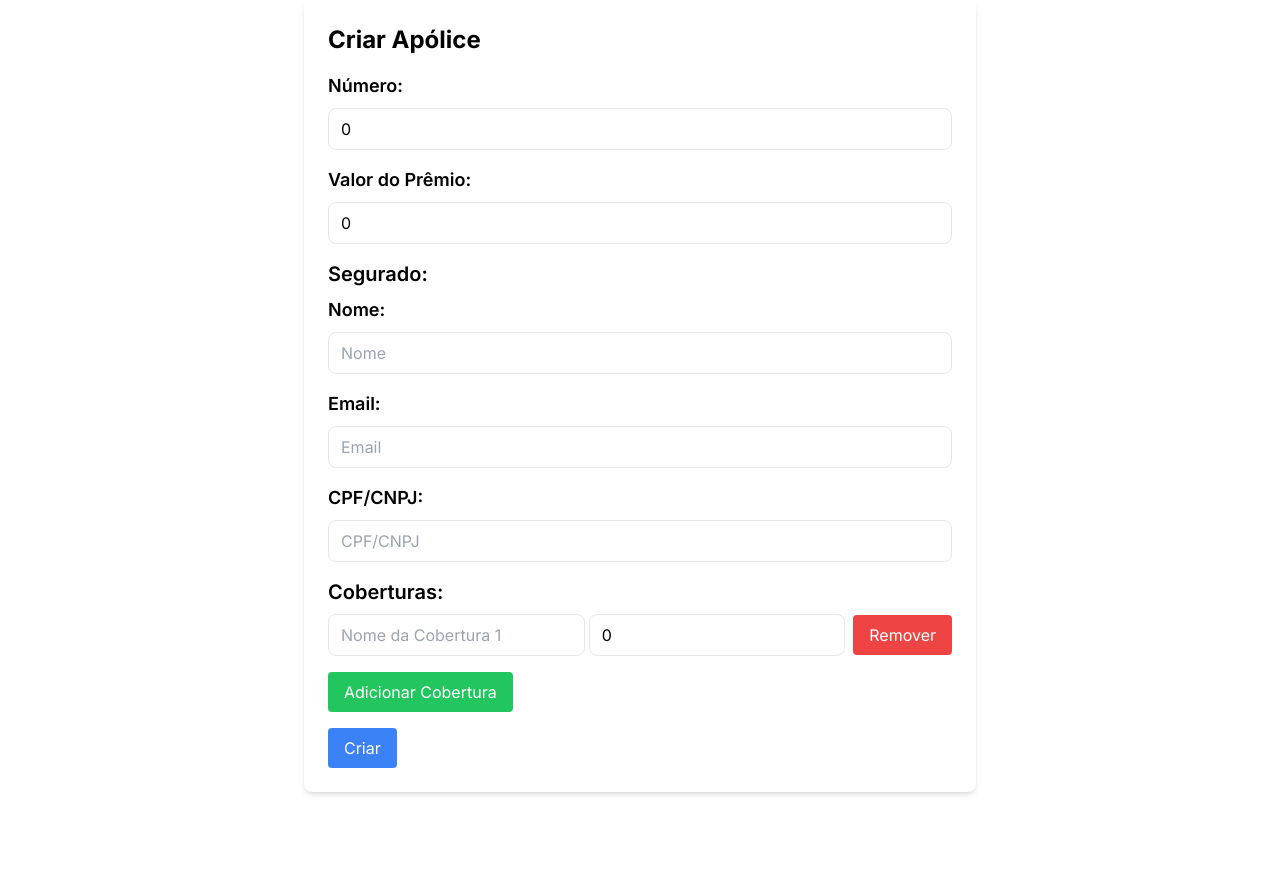
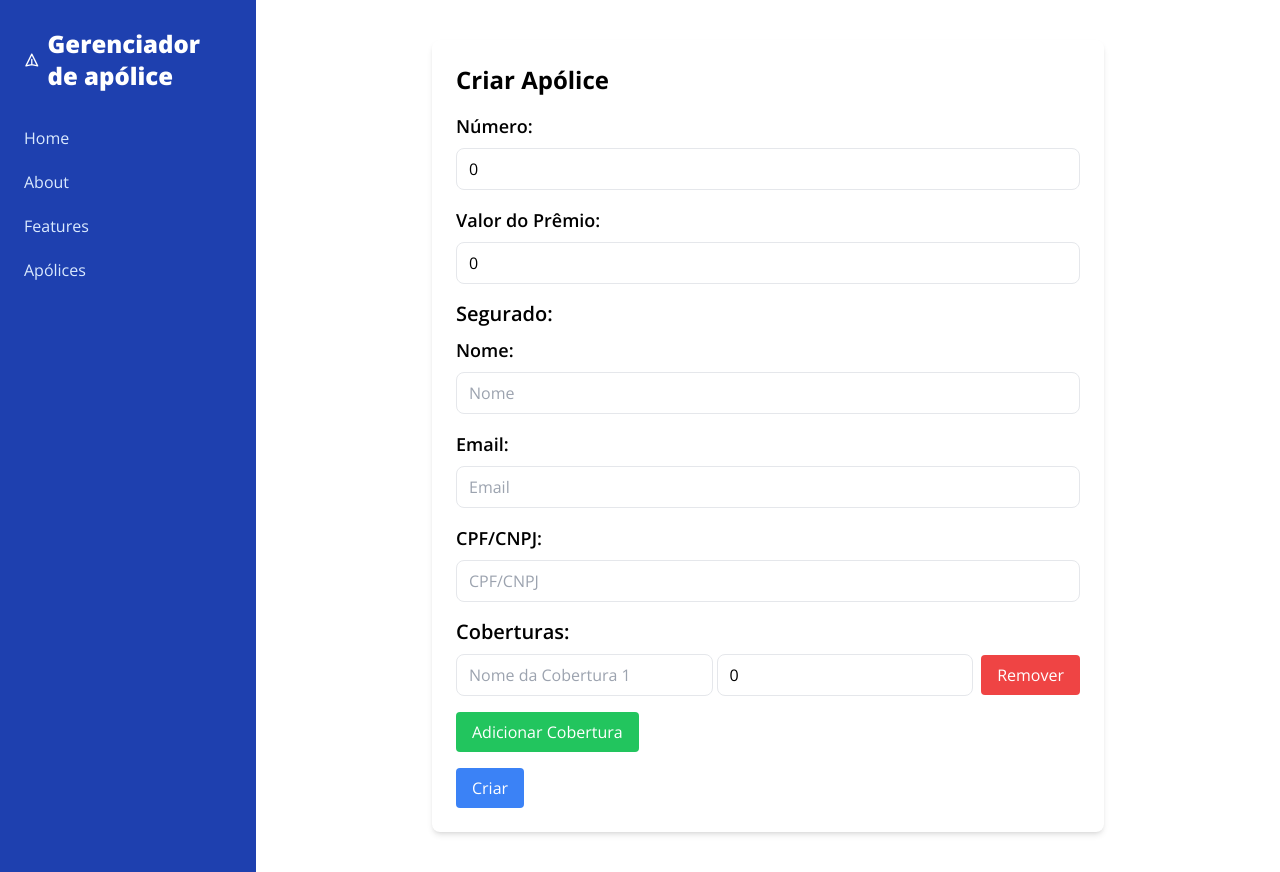
Before and after one commit to iurylemos/policy-management-system, a Next.js app: page /apolice/form in a window 1280 px wide. Before the commit the page ends 800 px from the top, so only its background shows below. Built offline with nearby package versions, Linux system fonts and the light colour scheme.

Commit message:
feat(): adding a sidebar to project

```diff
--- a/app/layout.tsx
+++ b/app/layout.tsx
@@ -1,22 +1,28 @@
+import React from "react";
 import type { Metadata } from "next";
-import { Inter } from "next/font/google";
+import { Open_Sans } from "next/font/google";
 import "./globals.css";
+import ContentProvider from "@/src/client/providers/content.provider";
 
-const inter = Inter({ subsets: ["latin"] });
+const openSans = Open_Sans({ subsets: ["latin"] });
 
 export const metadata: Metadata = {
-  title: "Create Next App",
-  description: "Generated by create next app",
+  title: "Gerenciador de Apolice",
+  description: "Esse projeto foi criado para criar uma apolice e gerenciar",
 };
 
-export default function RootLayout({
-  children,
-}: Readonly<{
-  children: React.ReactNode;
-}>) {
+const RootLayout: React.FC<
+  Readonly<{
+    children: React.ReactNode;
+  }>
+> = ({ children }): JSX.Element => {
   return (
-    <html lang="en">
-      <body className={inter.className}>{children}</body>
+    <html lang="pt-br">
+      <body className={openSans.className}>
+        <ContentProvider>{children}</ContentProvider>
+      </body>
     </html>
   );
-}
+};
+
+export default RootLayout;
--- /dev/null
+++ b/src/client/providers/content.provider.tsx
@@ -0,0 +1,89 @@
+import Link from "next/link";
+import React from "react";
+
+type ContentProviderProps = {
+  children: React.ReactNode;
+};
+
+const ContentProvider: React.FC<ContentProviderProps> = ({
+  children,
+}): JSX.Element => {
+  return (
+    <div className="relative min-h-screen md:flex">
+      {/* <!-- mobile navbar --> */}
+      <div className="bg-gray-800 text-gray-100 flex justify-between md:hidden">
+        {/* <!-- logo --> */}
+        <a href="#" className="block p-4 text-white font-bold">
+          Gerenciador de Apólices
+        </a>
+        {/* <!-- mobile menu --> */}
+        <button className="mobile-menu-btn p-4 focus:outline-none focus:bg-gray-700">
+          <svg
+            className="w-6 h-6"
+            fill="none"
+            stroke="currentColor"
+            viewBox="0 0 24 24"
+            xmlns="http://www.w3.org/2000/svg"
+          >
+            <path
+              strokeLinecap="round"
+              strokeLinejoin="round"
+              strokeWidth="2"
+              d="M4 6h16M4 10h16M4 14h16M4 18h16"
+            ></path>
+          </svg>
+        </button>
+      </div>
+
+      {/* <!-- sidebar --> */}
+      <div className="sidebar bg-blue-800 text-blue-100 w-64 space-y-6 py-7 px-2 absolute inset-y-0 left-0 transform -translate-x-full md:relative md:translate-x-0 transition duration-200 ease-in-out">
+        {/* <!-- logo --> */}
+        <a href="#" className="flex items-center text-white space-x-2 px-4">
+          <svg
+            className="w-6 h-6"
+            fill="none"
+            stroke="currentColor"
+            viewBox="0 0 24 24"
+            xmlns="http://www.w3.org/2000/svg"
+          >
+            <path
+              strokeLinecap="round"
+              strokeLinejoin="round"
+              strokeWidth="2"
+              d="M12 19l9 2-9-18-9 18 9-2zm0 0v-8"
+            ></path>
+          </svg>
+          <span className="text-2xl font-extrabold">
+            Gerenciador de apólice
+          </span>
+        </a>
+        {/* <!-- nav --> */}
+        <nav>
+          <Link
+            href="/"
+            className="block py-2.5 px-4 rounded transition duration-200 hover:bg-blue-700 hover:text-white"
+          >
+            Home
+          </Link>
+          <a href="#" className="block py-2.5 px-4 rounded hover:bg-blue-700">
+            About
+          </a>
+          <a href="#" className="block py-2.5 px-4 rounded hover:bg-blue-700">
+            Features
+          </a>
+          <Link
+            href="/apolice"
+            className="block py-2.5 px-4 rounded hover:bg-blue-700"
+          >
+            Apólices
+          </Link>
+        </nav>
+      </div>
+
+      {/* <!-- main content --> */}
+      <div className="flex-1 p-10">{children}</div>
+    </div>
+  );
+};
+
+export default ContentProvider;
```
